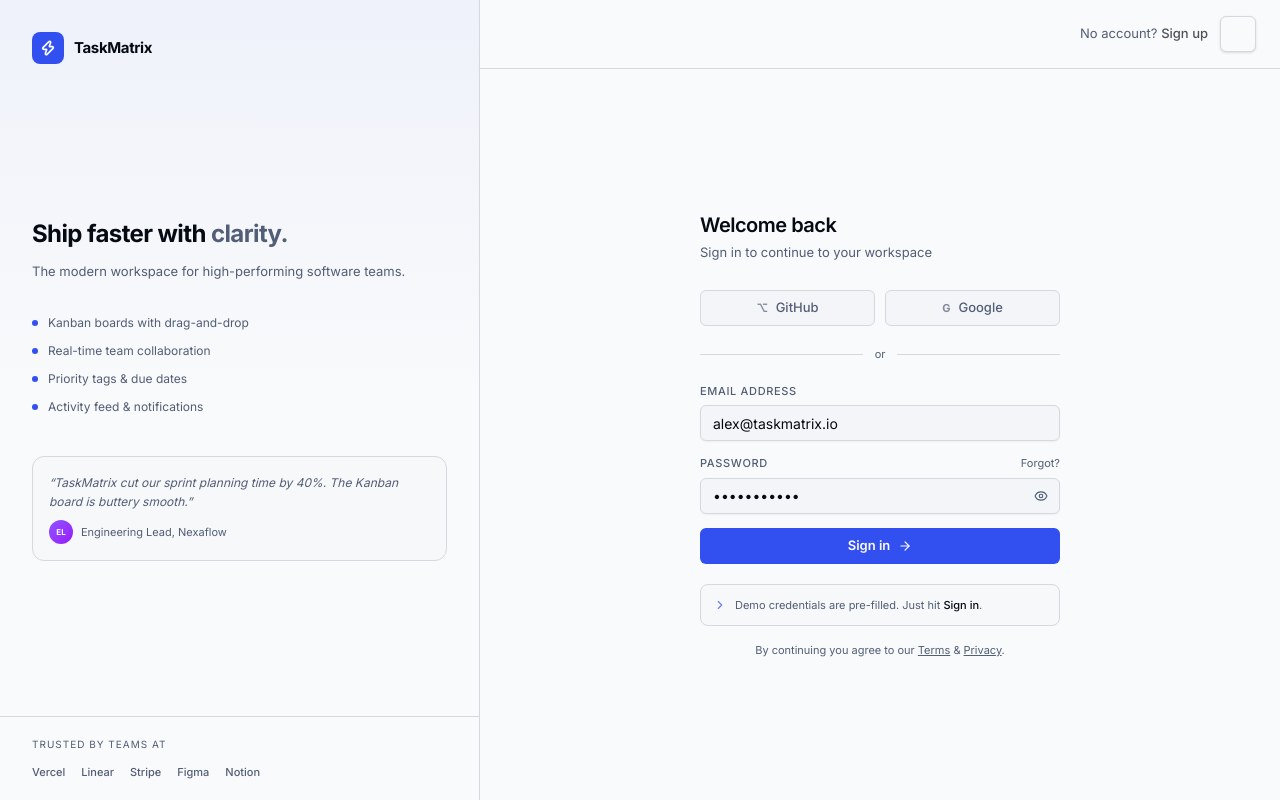
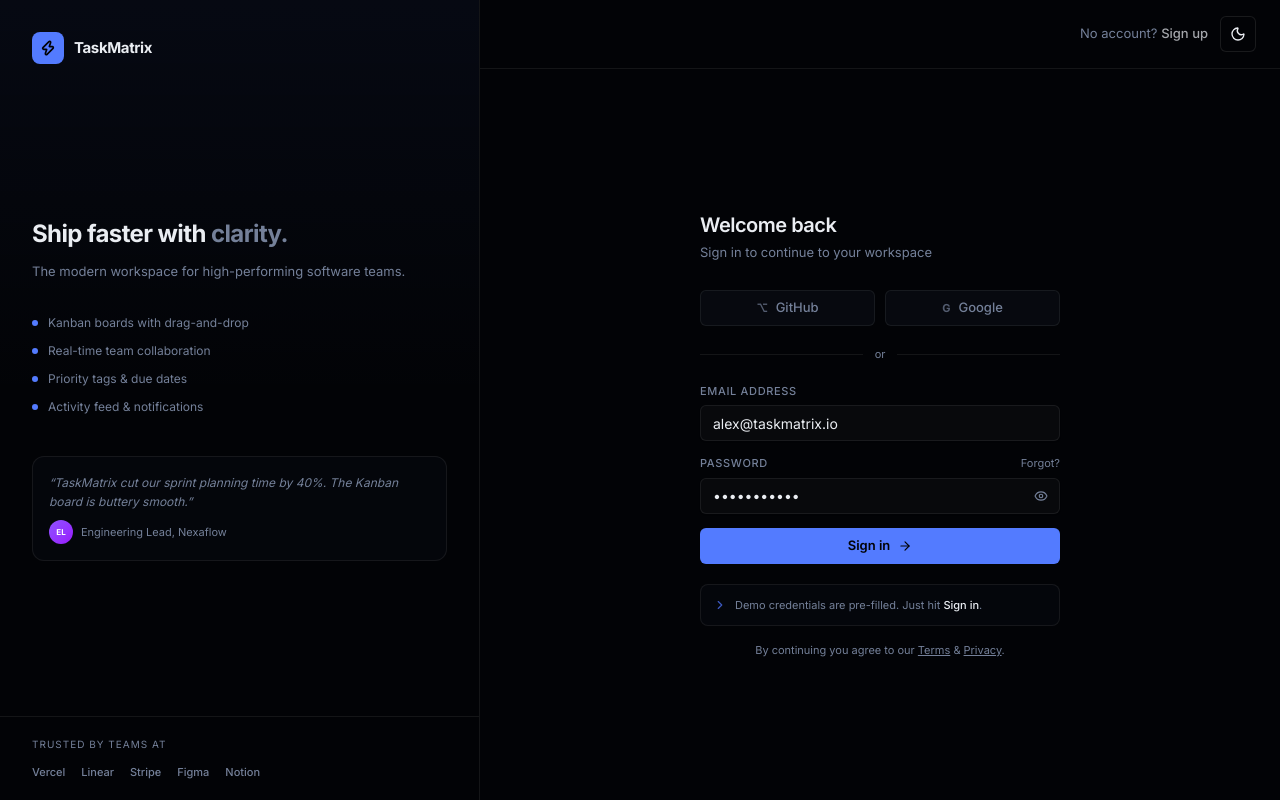
Before and after one commit to yashsoni1110/prodesk-capstone-taskmatrix, a Next.js app: page / in a window 1280 px wide. Built offline with nearby package versions, Linux system fonts and the light colour scheme.

Commit message:
implement auth-guarded app layout, root layout with performance optimizations, and theme toggle component

```diff
--- a/src/app/(app)/layout.tsx
+++ b/src/app/(app)/layout.tsx
@@ -9,7 +9,6 @@
 import { Toaster } from "sonner";
 import { useTaskStore } from "@/store/task-store";
 import { useProjectStore } from "@/store/project-store";
-import { ThemeProvider } from "@/components/theme-provider";
 
 export default function AppLayout({ children }: { children: React.ReactNode }) {
   const router = useRouter();
@@ -38,12 +37,6 @@
   }, [initialized, isAuthenticated, router]);
 
   return (
-    <ThemeProvider
-      attribute="class"
-      defaultTheme="dark"
-      enableSystem
-      disableTransitionOnChange
-    >
       <div className="flex h-screen overflow-hidden bg-background">
         <Sidebar />
         <div className="flex-1 flex flex-col min-w-0 overflow-hidden">
@@ -81,6 +74,5 @@
           }}
         />
       </div>
-    </ThemeProvider>
   );
 }
--- a/src/app/layout.tsx
+++ b/src/app/layout.tsx
@@ -1,16 +1,14 @@
 import type { Metadata } from "next";
 import { Inter } from "next/font/google";
+import { ThemeProvider } from "@/components/theme-provider";
 import "./globals.css";
 
 // Single font → single CSS fetch → one fewer render-blocking request
-// display:swap means text stays visible while the font loads (no FOIT)
 const inter = Inter({
   variable: "--font-sans",
   subsets: ["latin"],
   display: "swap",
-  // Only the weights we actually use in the app
   weight: ["400", "500", "600", "700"],
-  // Tell next/font to preload the font files on the page
   preload: true,
 });
 
@@ -73,7 +71,14 @@
         `}} />
       </head>
       <body className="min-h-full flex flex-col">
-        {children}
+        <ThemeProvider
+          attribute="class"
+          defaultTheme="dark"
+          enableSystem
+          disableTransitionOnChange
+        >
+          {children}
+        </ThemeProvider>
       </body>
     </html>
   );
--- a/src/components/theme-toggle.tsx
+++ b/src/components/theme-toggle.tsx
@@ -3,57 +3,61 @@
 import { Moon, Sun, Monitor } from "lucide-react";
 import { useTheme } from "next-themes";
 import { useEffect, useState } from "react";
+import { cn } from "@/lib/utils";
 
 export function ThemeToggle() {
   const { theme, setTheme } = useTheme();
   const [mounted, setMounted] = useState(false);
 
-  // Prevent hydration mismatch — render nothing until mounted on client
+  // Prevent hydration mismatch
   useEffect(() => {
     setMounted(true);
   }, []);
 
-  const cycleTheme = () => {
-    if (theme === "dark") {
-      setTheme("light");
-    } else if (theme === "light") {
-      setTheme("system");
-    } else {
-      setTheme("dark");
-    }
-  };
-
   if (!mounted) {
-    // Placeholder to prevent layout shift
     return (
-      <button
-        className="inline-flex items-center justify-center rounded-[var(--radius-md)] border border-input bg-background shadow-sm h-9 w-9"
-        aria-label="Toggle theme"
-        disabled
-      >
-        <span className="h-4 w-4" />
-      </button>
+      <div className="h-9 w-9 rounded-md border border-input bg-background/50 animate-pulse" />
     );
   }
+
+  const cycleTheme = () => {
+    if (theme === "dark") setTheme("light");
+    else if (theme === "light") setTheme("system");
+    else setTheme("dark");
+  };
 
   return (
     <button
       type="button"
       onClick={cycleTheme}
-      className="inline-flex items-center justify-center rounded-[var(--radius-md)] text-sm font-medium transition-all duration-300 focus-visible:outline-none focus-visible:ring-1 focus-visible:ring-ring border border-input bg-background shadow-sm hover:bg-accent hover:text-accent-foreground h-9 w-9 relative cursor-pointer"
+      className={cn(
+        "group relative inline-flex h-9 w-9 items-center justify-center rounded-md border border-input bg-background transition-all hover:bg-accent hover:text-accent-foreground focus-visible:outline-none focus-visible:ring-1 focus-visible:ring-ring",
+        "active:scale-95"
+      )}
       id="theme-toggle-btn"
       title={`Current: ${theme} — click to switch`}
     >
-      {theme === "light" && (
-        <Sun className="h-4 w-4" />
-      )}
-      {theme === "dark" && (
-        <Moon className="h-4 w-4" />
-      )}
-      {theme === "system" && (
-        <Monitor className="h-4 w-4" />
-      )}
-      <span className="sr-only">Toggle theme (current: {theme})</span>
+      <div className="relative h-4 w-4 overflow-hidden">
+        <div className={cn(
+          "absolute inset-0 transition-all duration-500 transform",
+          theme === "light" ? "translate-y-0 rotate-0 opacity-100" : "translate-y-4 rotate-90 opacity-0"
+        )}>
+          <Sun className="h-4 w-4" />
+        </div>
+        <div className={cn(
+          "absolute inset-0 transition-all duration-500 transform",
+          theme === "dark" ? "translate-y-0 rotate-0 opacity-100" : (theme === "light" ? "-translate-y-4 -rotate-90 opacity-0" : "translate-y-4 rotate-90 opacity-0")
+        )}>
+          <Moon className="h-4 w-4" />
+        </div>
+        <div className={cn(
+          "absolute inset-0 transition-all duration-500 transform",
+          theme === "system" ? "translate-y-0 rotate-0 opacity-100" : "-translate-y-4 -rotate-90 opacity-0"
+        )}>
+          <Monitor className="h-4 w-4" />
+        </div>
+      </div>
+      <span className="sr-only">Toggle theme</span>
     </button>
   );
 }
```
